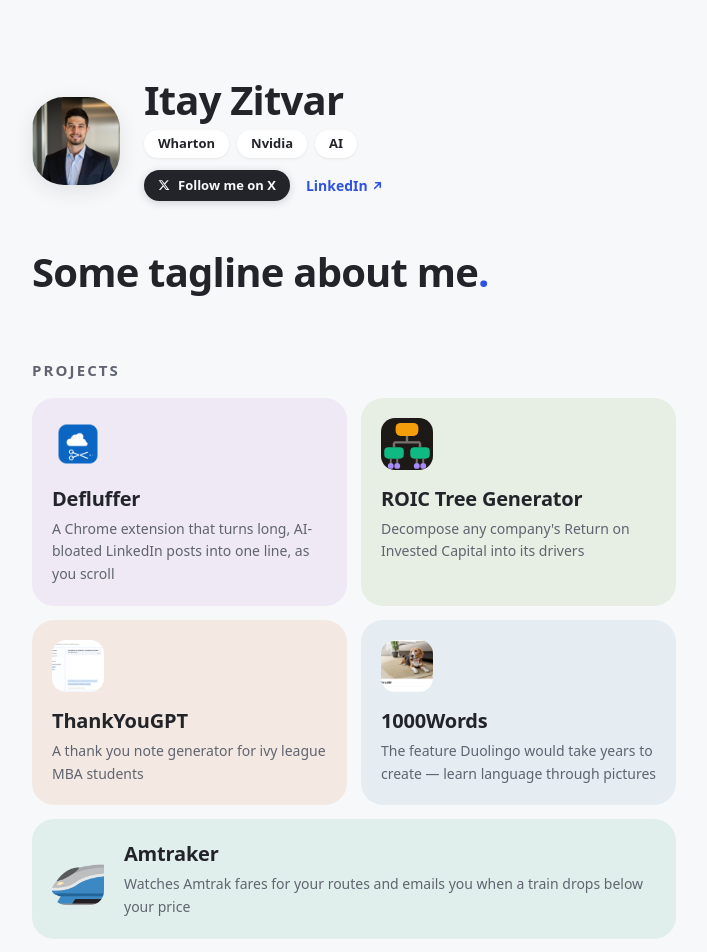
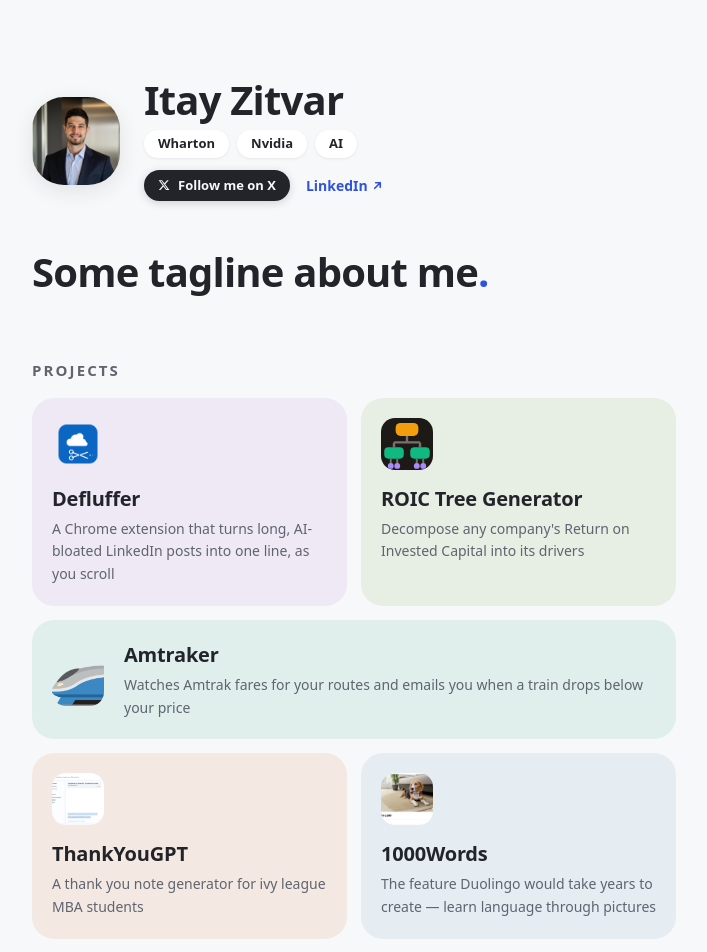
Before and after one commit to itayzit/zitvar-ai, a Next.js app: page / in a window 1280 px wide. Shown: the top 952 px of the page, without its empty margins (286-993 px from the left). Built offline with nearby package versions, Linux system fonts and the light colour scheme; a web font is replaced by a local one.

Commit message:
Move Amtraker above ThankYouGPT and 1000Words
Co-Authored-By: Claude Fable 5 <noreply@anthropic.com>

```diff
--- a/src/components/Projects.tsx
+++ b/src/components/Projects.tsx
@@ -30,6 +30,15 @@ const projects: Project[] = [
     tint: "bg-card-sage",
   },
   {
+    name: "Amtraker",
+    href: "https://amtraker.vercel.app/",
+    thumbnail: "/amtraker.png",
+    description:
+      "Watches Amtrak fares for your routes and emails you when a train drops below your price",
+    tint: "bg-card-mint",
+    wide: true,
+  },
+  {
     name: "ThankYouGPT",
     href: "https://thank-you-gpt.com",
     thumbnail: "/thank-you-gpt.png",
@@ -43,15 +52,6 @@ const projects: Project[] = [
     description:
       "The feature Duolingo would take years to create — learn language through pictures",
     tint: "bg-card-sky",
-  },
-  {
-    name: "Amtraker",
-    href: "https://amtraker.vercel.app/",
-    thumbnail: "/amtraker.png",
-    description:
-      "Watches Amtrak fares for your routes and emails you when a train drops below your price",
-    tint: "bg-card-mint",
-    wide: true,
   },
 ];
 
```
